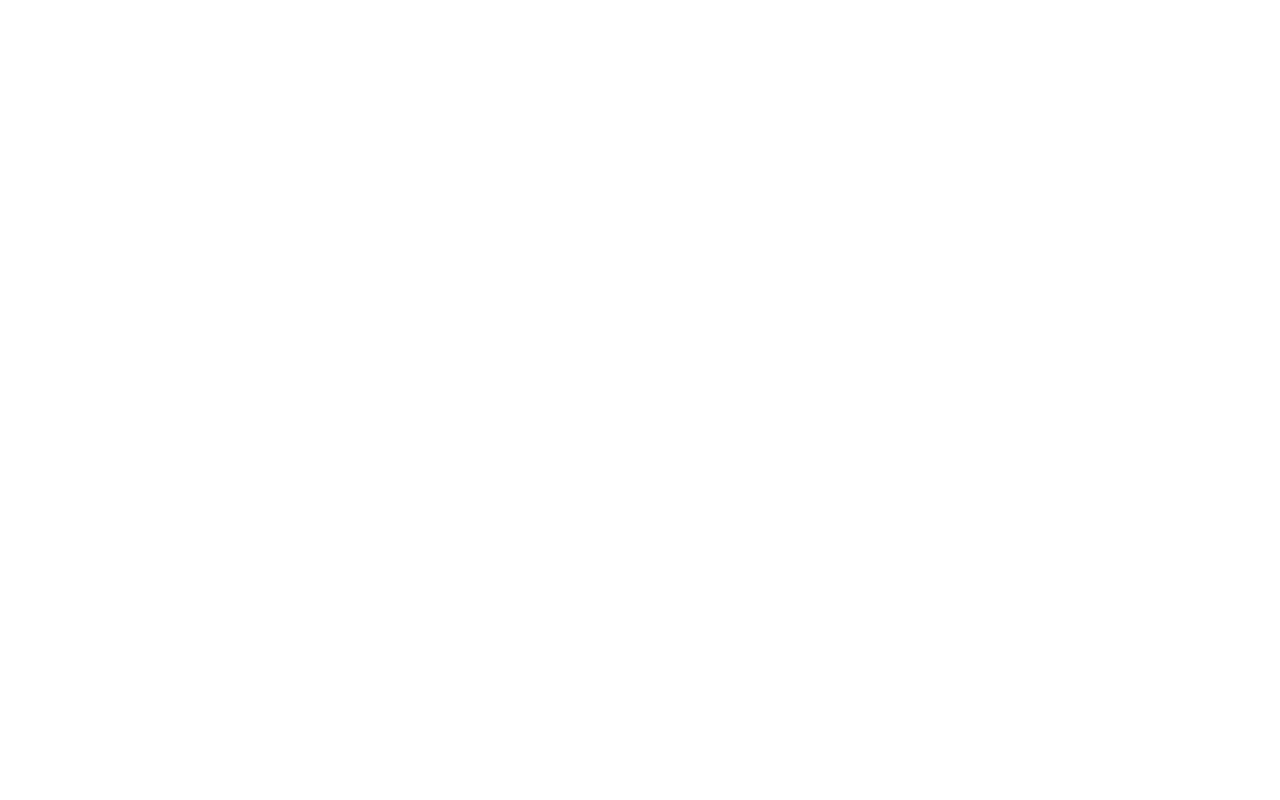
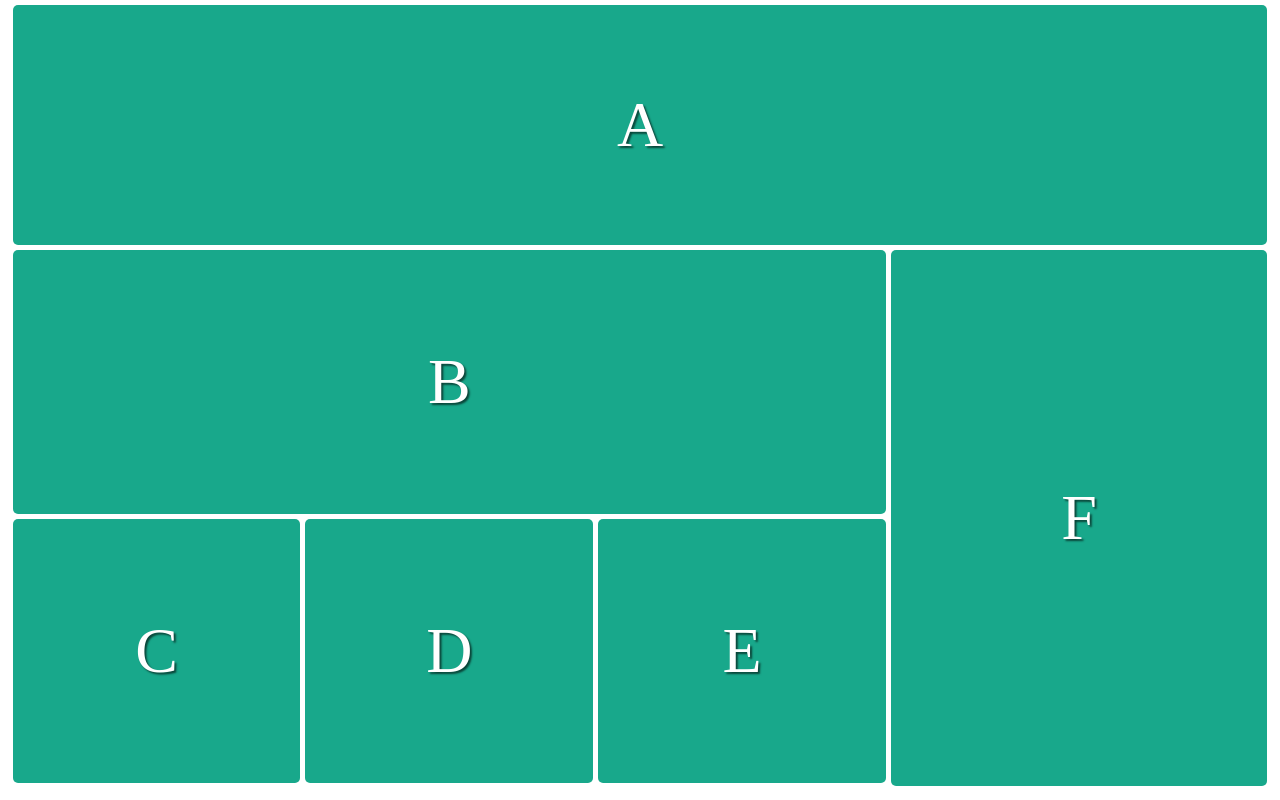
Before and after one commit to VladRyabich/html-css-project, a plain HTML site: page Lesson6/Lesson6.3.html in a window 1280 px wide. Drawn offline with Linux system fonts and the light colour scheme.

Commit message:
- Changes files into directory Lesson6

```diff
--- a/Lesson6/Lesson6.3.html
+++ b/Lesson6/Lesson6.3.html
@@ -10,6 +10,30 @@
     <link rel="stylesheet" href="css/styles6.3-mobile.css">
 </head>
 <body>
+    <div class="main">
+        <div class="header">
+            <span>A</span>
+        </div>
 
+        <div class="content-box">
+
+            <div class="box-left">
+
+                <div class="box-b"><span>B</span></div>
+
+                <div class="box-section">
+                    <section class="box-letter"><span>C</span></section>
+                    <section class="box-letter"><span>D</span></section>
+                    <section class="box-letter"><span>E</span></section>
+                </div>
+
+            </div>
+
+            <div class="box-f">
+                <span>F</span>
+            </div>
+
+        </div>
+    </div>
 </body>
 </html>
--- a/Lesson6/css/styles6.2.css
+++ b/Lesson6/css/styles6.2.css
@@ -0,0 +1,66 @@
+* {
+    margin: 0 auto;
+    padding: 0;
+    font-size: 2rem;
+    color: white;
+    text-shadow: 2px 2px 2px rgba(0,0,0,0.6);
+}
+
+body {
+    margin: 5px;
+}
+
+main {
+    display: flex;
+    flex-direction: column;
+
+    width: 98vw;
+    height: 98vh;
+}
+
+.box {
+    background-color: lightseagreen;
+}
+
+.box-a {
+    display: flex;
+    justify-content: center;
+    align-items: center;
+
+    width: 100%;
+    height: 30vh;
+
+    border-radius: 10px;
+}
+
+.box-wrap {
+    display: flex;
+    flex-direction: row;
+
+    width: 100%;
+    height: 70vh;
+}
+
+.box-b {
+    display: flex;
+    justify-content: center;
+    align-items: center;
+
+    width: 80%;
+
+    margin: 5px 5px 0 0;
+
+    border-radius: 10px;
+}
+
+.box-c {
+    display: flex;
+    justify-content: center;
+    align-items: center;
+
+    width: 20%;
+
+    margin: 5px 0 0 0;
+
+    border-radius: 10px;
+}
--- a/Lesson6/css/styles6.3-mobile.css
+++ b/Lesson6/css/styles6.3-mobile.css
@@ -0,0 +1,25 @@
+@media screen and (max-width: 600px) {
+    .header {
+        width: 97vw;
+        height: 10vh;
+    }
+    .content-box {
+        flex-wrap: wrap;
+    }
+    .box-b {
+        height: 55vh;
+    }
+    .box-section {
+        height: 20vh;
+    }
+    .box-left {
+        width: 100%;
+    }
+    .box-letter {
+        height: 20vh;
+    }
+    .box-f {
+        width: 97vw;
+        height: 10vh;
+    }
+}
--- a/Lesson6/css/styles6.3.css
+++ b/Lesson6/css/styles6.3.css
@@ -0,0 +1,94 @@
+* {
+    margin: 0 auto;
+    padding: 0;
+    border: none;
+    font-size: 2rem;
+    color: #fff;
+    text-shadow: 2px 2px 2px rgba(0,0,0,0.6);
+}
+
+body {
+    margin: 5px;
+}
+
+.header,
+.box-b,
+.box-letter,
+.box-f {
+    background: #18a88b;
+}
+
+.main {
+    display:flex;
+    flex-direction:column;
+
+    width:98vw;
+}
+
+.header {
+    display: flex;
+    justify-content: center;
+    align-items: center;
+
+    width: 100%;
+
+    height: 30vh;
+
+    border-radius: 5px;
+}
+
+.content-box {
+    display: flex;
+    flex-direction: row;
+
+    width:98vw;
+}
+
+.box-left {
+    width: 70vw;
+}
+
+.box-b {
+    display: flex;
+    justify-content: center;
+    align-items: center;
+
+    height: 33vh;
+
+    margin: 5px 5px 5px 0;
+
+    border-radius: 5px;
+}
+
+.box-section {
+    display: flex;
+    flex-direction: row;
+
+    height: 33vh;
+}
+
+.box-letter {
+    display: flex;
+    justify-content: center;
+    align-items: center;
+
+    width: 33.3%;
+    height: 100%;
+
+    margin: 0 5px 0 0;
+
+    border-radius: 5px;
+}
+
+.box-f {
+    display: flex;
+    justify-content: center;
+    align-items: center;
+
+    width: 30vw;
+    height: 67vh;
+
+    margin-top: 5px;
+
+    border-radius: 5px;
+}
```
Also changed, not shown: Lesson6/Lesson6.2.html (+9 -1 lines), Lesson6/css/styles6.2-mobile.css (+19 -0 lines).
